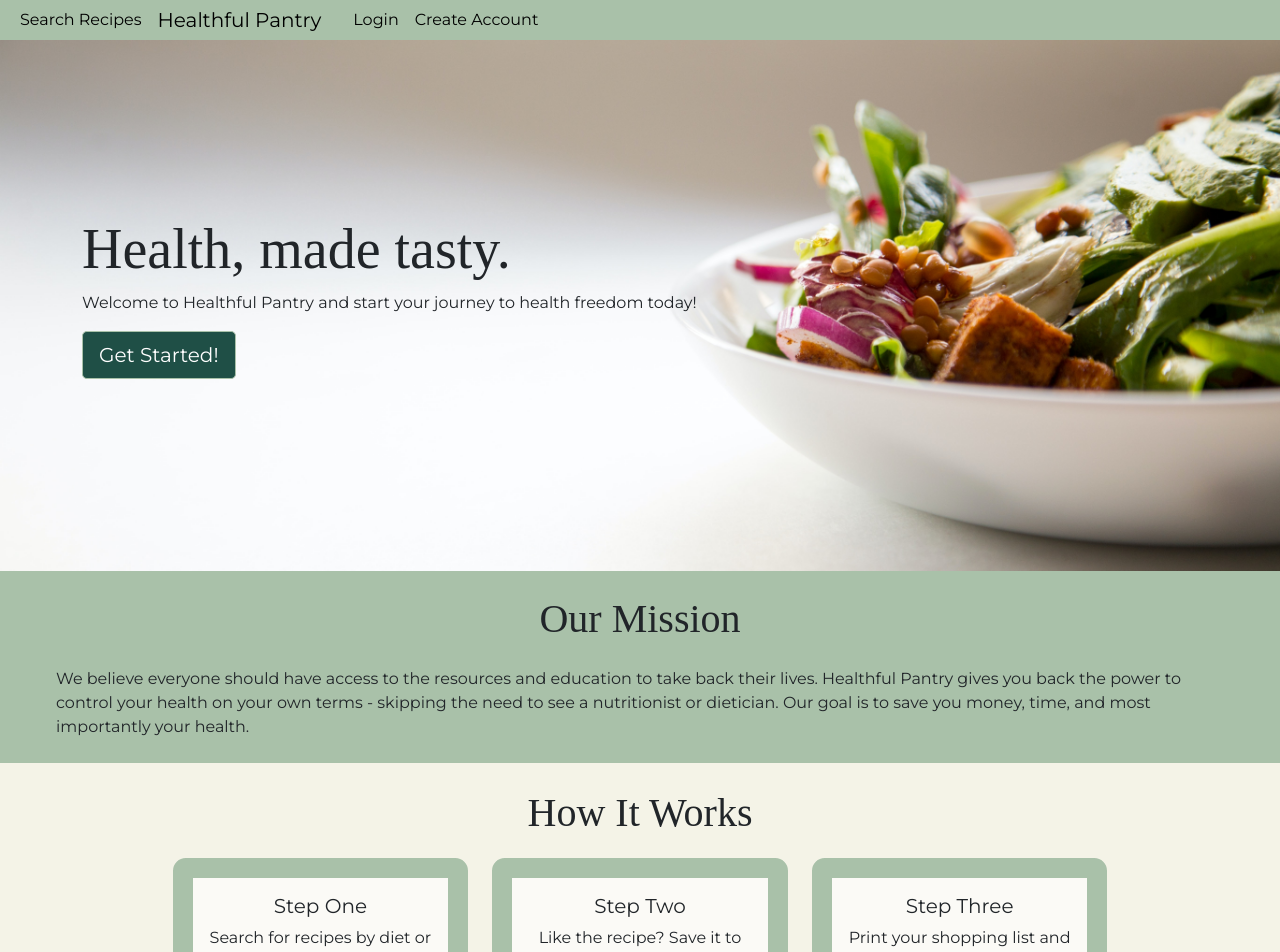
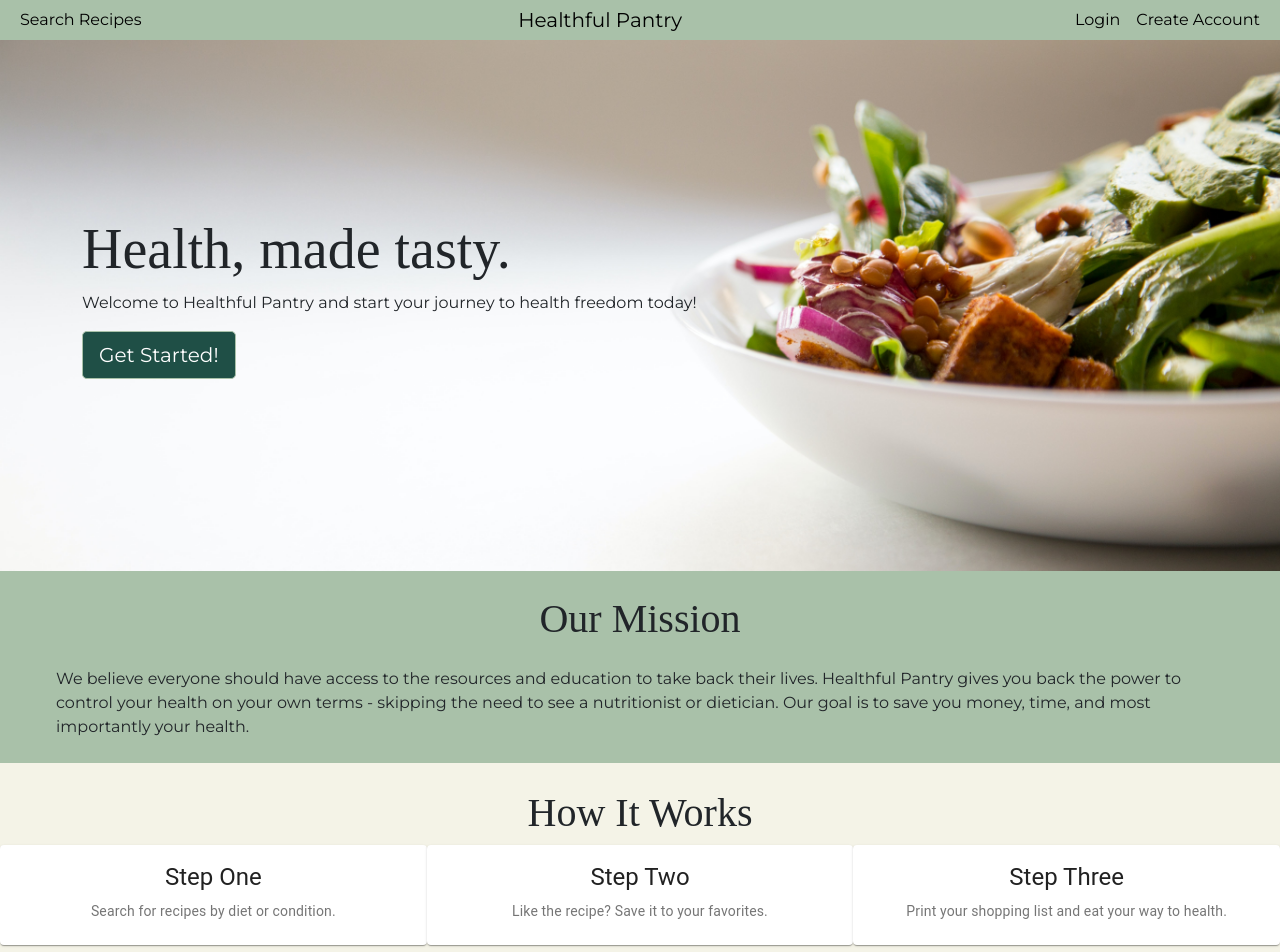
Before and after one commit to charlenebatiste/the-healthful-pantry, a React (Create React App) app: page / in a window 1280 px wide. Shown: the top 952 px of the page. Built offline with nearby package versions, Linux system fonts and the light colour scheme; no server answers.

Commit message:
updated nav styling and working on responsive HowItWorks component

```diff
--- a/src/components/HowItWorks.jsx
+++ b/src/components/HowItWorks.jsx
@@ -1,5 +1,11 @@
 import React from "react";
 import "./css/HowItWorks.css";
+import {
+	Grid,
+	Card,
+	Typography,
+	CardContent,
+} from "@material-ui/core";
 
 const Steps = () => {
 	return (
@@ -7,8 +13,85 @@ const Steps = () => {
 			<h1 className="text-center hIW">
 				How It Works
 			</h1>
+			<Grid container alignItems="stretch">
+				<Grid
+					item
+					className="cardItem"
+					component={Card}
+					xs
+				>
+					<CardContent>
+						<Typography
+							gutterBottom
+							variant="h5"
+							component="h2"
+						>
+							Step One
+						</Typography>
+						<Typography
+							variant="body2"
+							color="textSecondary"
+							component="p"
+						>
+							Search for recipes by
+							diet or condition.
+						</Typography>
+					</CardContent>
+				</Grid>
+
+				<Grid
+					item
+					className="cardItem"
+					component={Card}
+					xs
+				>
+					<CardContent>
+						<Typography
+							gutterBottom
+							variant="h5"
+							component="h2"
+						>
+							Step Two
+						</Typography>
+						<Typography
+							variant="body2"
+							color="textSecondary"
+							component="p"
+						>
+							Like the recipe? Save
+							it to your favorites.
+						</Typography>
+					</CardContent>
+				</Grid>
+
+				<Grid
+					item
+					className="cardItem"
+					component={Card}
+					xs
+				>
+					<CardContent>
+						<Typography
+							gutterBottom
+							variant="h5"
+							component="h2"
+						>
+							Step Three
+						</Typography>
+						<Typography
+							variant="body2"
+							color="textSecondary"
+							component="p"
+						>
+							Print your shopping
+							list and eat your way
+							to health.
+						</Typography>
+					</CardContent>
+				</Grid>
+			</Grid>
 			<div className="container-fluid contHiw">
-				<div className="row justify-content-center ">
+				<div className="row justify-content-center">
 					<div className="col-3">
 						<div class="card hiwCard">
 							<div class="card-body text-center">
--- a/src/components/Navbar.jsx
+++ b/src/components/Navbar.jsx
@@ -19,24 +19,33 @@ const Navbar = (props) => {
 					<span class="navbar-toggler-icon "></span>
 				</button>
 				<div
-					className="collapse navbar-collapse" id="navbarNav">
-					<ul className="navbar-nav mr-auto">
+					className="collapse navbar-collapse justify-content-between"
+					id="navbarNav"
+				>
+					<ul className="navbar-nav ">
 						<li className="nav-item">
 							<NavLink
 								className="nav-link"
-								to="/search">Search Recipes
+								to="/search"
+							>
+								Search Recipes
 							</NavLink>
 						</li>
+					</ul>
+					<ul className="navbar-nav ">
 						<li className="nav-item">
 							<NavLink
 								className="navbar-brand nav-link"
-								to="/"> Healthful Pantry
+								to="/"
+							>
+								{" "}
+								Healthful Pantry
 							</NavLink>
-					</li>
+						</li>
 					</ul>
 
 					{props.isAuth ? (
-						<ul className="navbar-nav ml-auto">
+						<ul className="navbar-nav ">
 							{/* <li className="nav-item">
 		                            <NavLink className="nav-link" to="/cart">Shopping Cart</NavLink>
 		                        </li> */}
@@ -49,14 +58,18 @@ const Navbar = (props) => {
 							<li className="nav-item">
 								<NavLink
 									className="nav-link"
-									to="/profile">Profile
+									to="/profile"
+								>
+									Profile
 								</NavLink>
 							</li>
 							<li className="nav-item">
 								<span
 									onClick={
-										props.handleLogout}
-									className="nav-link logout-link">
+										props.handleLogout
+									}
+									className="nav-link logout-link"
+								>
 									Logout
 								</span>
 							</li>
@@ -66,13 +79,16 @@ const Navbar = (props) => {
 							<li className="nav-item">
 								<NavLink
 									className="nav-link"
-									to="/login">Login
+									to="/login"
+								>
+									Login
 								</NavLink>
 							</li>
 							<li className="nav-item">
 								<NavLink
 									className="nav-link"
-									to="/signup">
+									to="/signup"
+								>
 									Create Account
 								</NavLink>
 							</li>
--- a/src/components/css/HowItWorks.css
+++ b/src/components/css/HowItWorks.css
@@ -16,3 +16,7 @@
 	border-color: #a9c1a9;
 	border-width: 20px;
 }
+
+.cardItem {
+	text-align: center;
+}
--- a/src/components/css/Navbar.css
+++ b/src/components/css/Navbar.css
@@ -25,24 +25,6 @@
 	/* background-image: url("../../img/logo.png"); */
 }
 
-ul {
-	list-style-type: none;
-	margin: 0;
-	padding: 0;
-	display: inline;
-	padding: 0px;
-	overflow: hidden;
+li {
+	text-align: center;
 }
-
-li a {
-	display: block;
-	color: white;
-	text-align: center;
-	padding: 14px 16px;
-	text-decoration: none;
-}
-
-li a:hover {
-	background-color: #1f4f46;
-	color: white;
-}
```
